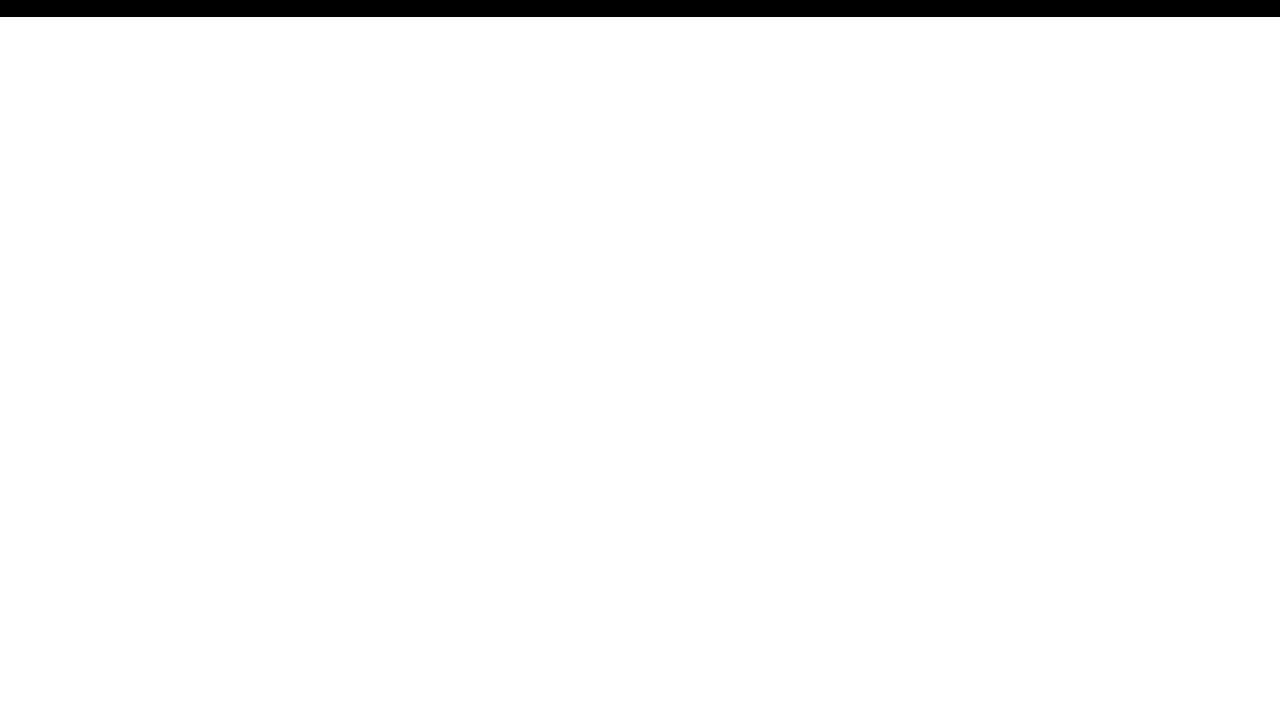
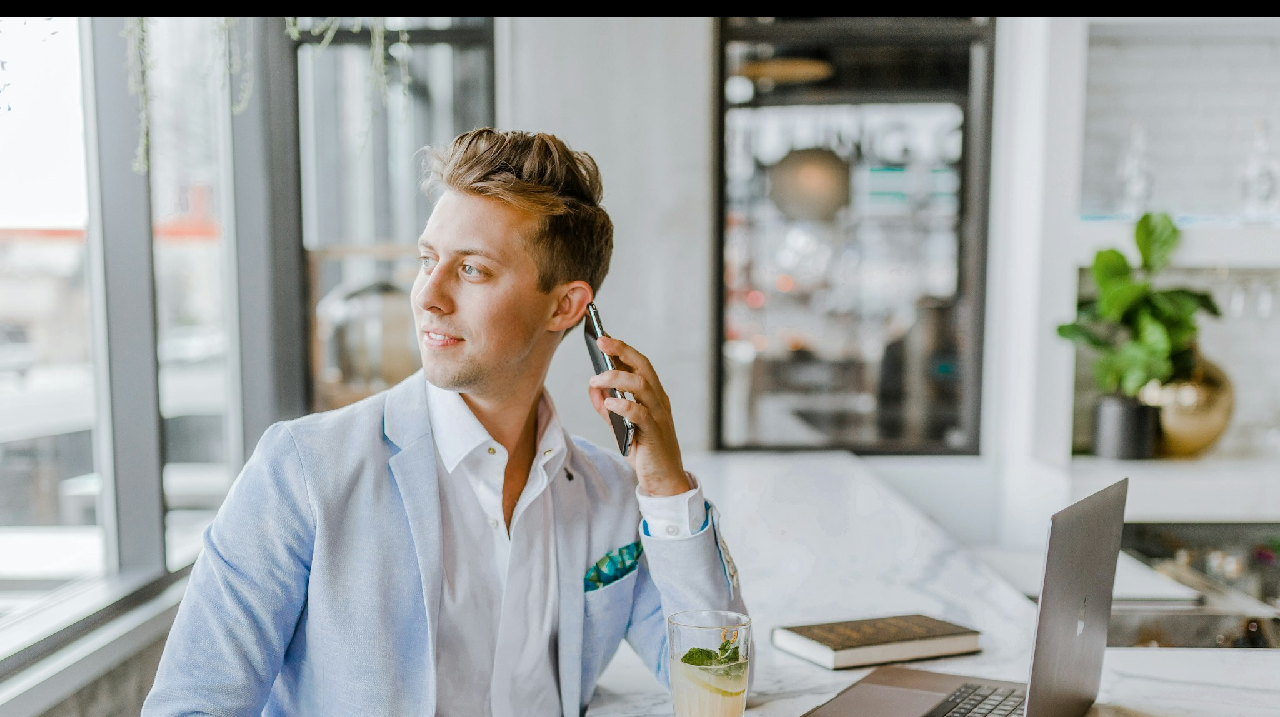
Before and after one commit to Babylon6/Avanta, a plain HTML site: page index.html in a window 1280 px wide. Shown: the part 83-800 px from the top of the page. Drawn offline with nearby package versions, Linux system fonts and the light colour scheme; a web font is replaced by a local one.

Commit message:
Add files via upload

```diff
--- a/style.css
+++ b/style.css
@@ -52,7 +52,7 @@ nav ul li a {
 .hero-image {
     width: 100%;
     height: 1000px; /* Adjust height as needed */
-    background: url('./Images/travel_agency_large.jpg') no-repeat center center/cover; /* Ensure the image covers the section */
+    background: url('travel_agency_large.jpg') no-repeat center center/cover; /* Ensure the image covers the section */
     image-rendering: pixelated;
     display: flex;
     justify-content: center;
```
